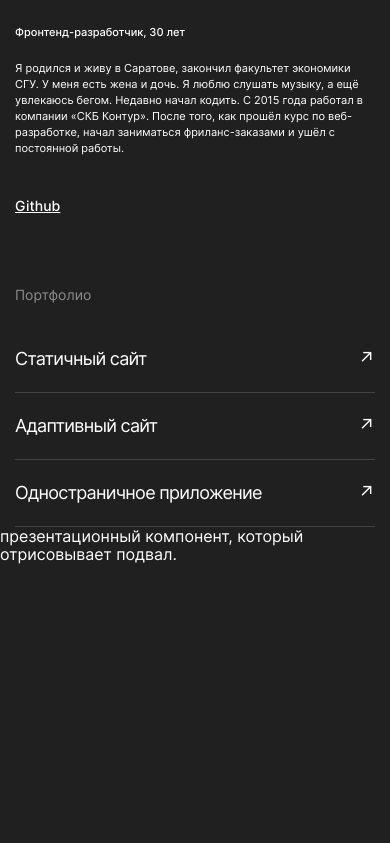
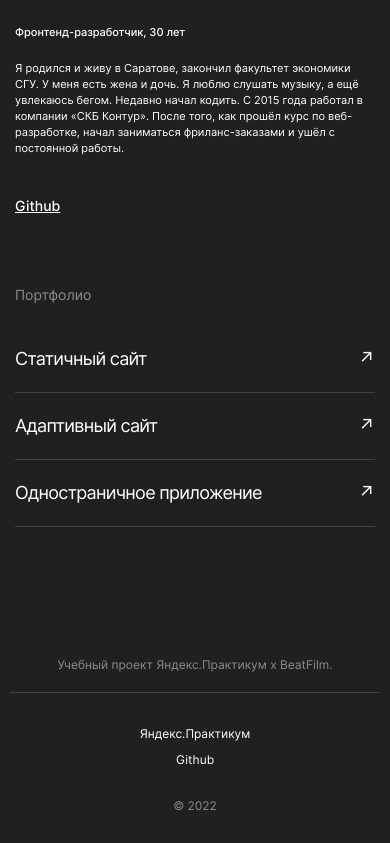
Before and after one commit to melodoc/movies-explorer-frontend, a React (Create React App) app: page / in a window 390 px wide. Shown: the part 2785-3628 px from the top of the page. Before the commit the page ends 3349 px from the top, so only its background shows below. Built offline with nearby package versions, Linux system fonts and the light colour scheme.

Commit message:
feat. Add footer component #2

```diff
--- a/public/index.html
+++ b/public/index.html
@@ -1,5 +1,5 @@
 <!DOCTYPE html>
-<html lang="en">
+<html lang="ru">
   <head>
     <meta charset="utf-8" />
     <link rel="icon" href="%PUBLIC_URL%/favicon.ico" />
--- a/src/components/AboutMe/AboutMe.css
+++ b/src/components/AboutMe/AboutMe.css
@@ -64,7 +64,7 @@
 
 @media screen and (max-width: 1023px) {
   .about-me {
-    padding: 90px 50px;
+    padding: 90px 50px 85px 50px;
   }
 
   .about-me__list-item {
@@ -98,8 +98,7 @@
 
 @media screen and (max-width: 767px) {
   .about-me {
-    padding: 70px 15px;
-    padding-top: 0;
+    padding: 0 15px 70px 15px;
   }
 
   .about-me__list {
--- a/src/components/AboutMe/AboutMe.js
+++ b/src/components/AboutMe/AboutMe.js
@@ -24,12 +24,18 @@ export function AboutMe() {
           <a
             className="about-me__link"
             href="https://github.com/melodoc/"
+            target="_blank"
+            rel="noreferrer"
           >
             Github
           </a>
         </li>
         <li className="about-me__list-item">
-          <img className="about-me__image" src={profile} alt="profile" />
+          <img
+            className="about-me__image"
+            src={profile}
+            alt="profile"
+          />
         </li>
       </ul>
     </section>
--- a/src/components/Footer/Footer.css
+++ b/src/components/Footer/Footer.css
@@ -0,0 +1,101 @@
+.footer {
+  padding: 184px var(--offset);
+  padding-bottom: 0;
+}
+
+.footer__name {
+  margin: 0;
+  padding: 0;
+  text-align: center;
+  font-weight: 400;
+  font-size: 13px;
+  line-height: 16px;
+  color: var(--gray-1);
+}
+
+.footer__name {
+  padding-bottom: 20px;
+  border-bottom: 1px solid var(--gray-3);
+}
+
+.footer__wrapper {
+  padding: 20px 0;
+  display: flex;
+  justify-content: space-between;
+}
+
+.footer__year {
+  margin: 0;
+  padding: 0;
+  font-size: 13px;
+  line-height: 16px;
+  color: var(--white);
+}
+
+.footer__links {
+  display: flex;
+  gap: 20px;
+  list-style: none;
+  margin: 0;
+  padding: 0;
+}
+
+.footer__link {
+  color: var(--white);
+  text-decoration: none;
+  font-weight: 400;
+  font-size: 13px;
+  line-height: 16px;
+  color: var(--white);
+}
+
+.footer__link:hover,
+.footer__link:focus {
+  cursor: pointer;
+  opacity: var(--hover-opacity);
+}
+
+@media screen and (max-width: 1023px) {
+  .footer {
+    padding-right: 30px;
+    padding-left: 30px;
+    padding-top: 152px;
+  }
+}
+
+@media screen and (max-width: 767px) {
+  .footer {
+    padding-right: 10px;
+    padding-left: 10px;
+    padding-top: 130px;
+  }
+
+  .footer__name {
+    font-size: 12px;
+    line-height: 15px;
+  }
+
+  .footer__wrapper {
+    padding: 30px 0;
+    flex-flow: column-reverse;
+    align-items: center;
+  }
+
+  .footer__links {
+    flex-flow: column;
+    gap: 8px;
+    text-align: center;
+  }
+
+  .footer__link {
+    font-size: 12px;
+    line-height: 15px;
+  }
+
+  .footer__year {
+    font-size: 12px;
+    line-height: 15px;
+    margin-top: 30px;
+    color: var(--gray-1);
+  }
+}
--- a/src/components/Footer/Footer.js
+++ b/src/components/Footer/Footer.js
@@ -2,8 +2,35 @@ import './Footer.css';
 
 export function Footer() {
   return (
-    <div className="footer">
-        презентационный компонент, который отрисовывает подвал.
-    </div>
+    <footer className="footer">
+      <p className="footer__name">
+        Учебный проект Яндекс.Практикум х BeatFilm.
+      </p>
+      <div className="footer__wrapper">
+        <p className="footer__year">© {new Date().getFullYear()}</p>
+        <ul className="footer__links">
+          <li className="footer__link-item">
+            <a
+              className="footer__link"
+              href="https://github.com/melodoc/"
+              target="_blank"
+              rel="noreferrer"
+            >
+              Яндекс.Практикум
+            </a>
+          </li>
+          <li className="footer__link-item">
+            <a
+              className="footer__link"
+              href="https://github.com/melodoc/"
+              target="_blank"
+              rel="noreferrer"
+            >
+              Github
+            </a>
+          </li>
+        </ul>
+      </div>
+    </footer>
   );
 }
--- a/src/components/Main/Main.js
+++ b/src/components/Main/Main.js
@@ -10,7 +10,7 @@ import './Main.css';
 
 export function Main() {
   return (
-    <div className='main'>
+    <>
       <Header/>
       <Promo/>
       <AboutProject/>
@@ -18,6 +18,6 @@ export function Main() {
       <AboutMe/>
       <Portfolio/>
       <Footer/>
-    </div>
+    </>
   );
 }
--- a/src/variables/variables.css
+++ b/src/variables/variables.css
@@ -5,7 +5,7 @@
   --pearl-opal: #073042;
   --green: #3ddc84;
   --gray: #dadada;
-  --gray-1: #8B8B8B;
+  --gray-1: #8b8b8b;
   --gray-2: #272727;
   --gray-3: #424242;
   --white: #ffffff;
```
